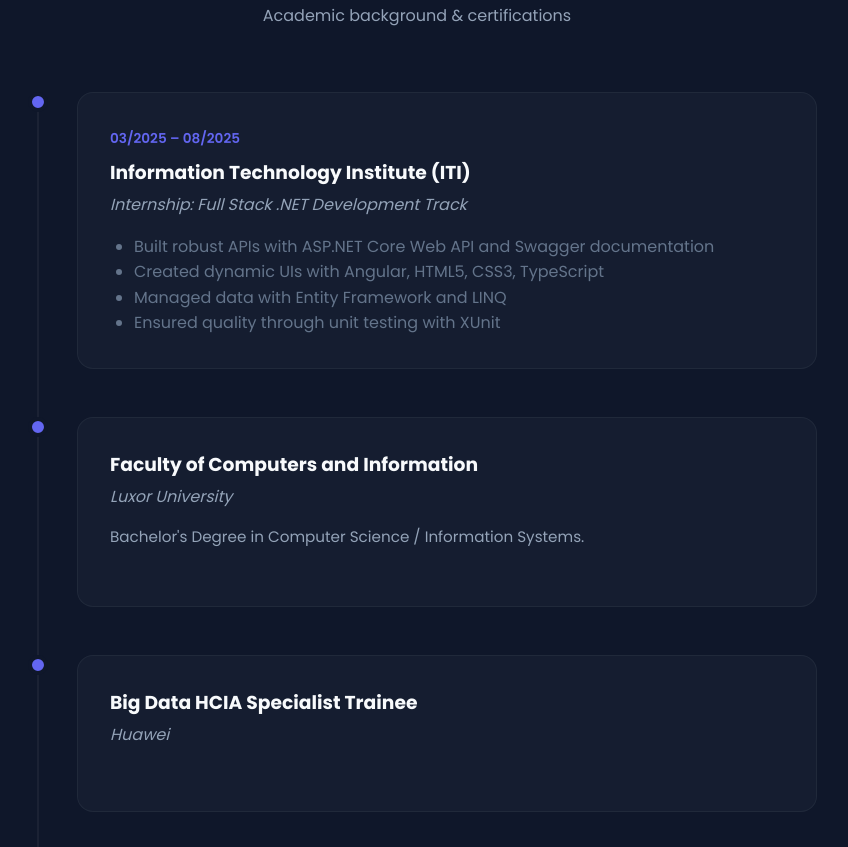
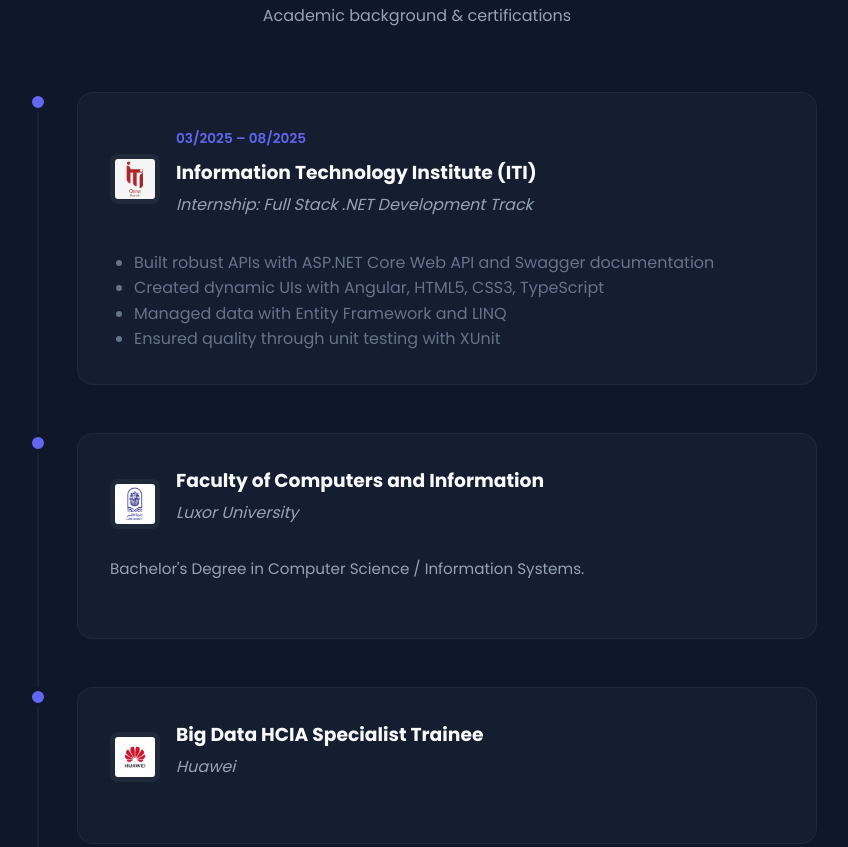
Before and after one commit to AhmedAbouelwafa/Portofilio, a plain HTML site: page index.html in a window 1280 px wide. Shown: the part 3618-4465 px from the top of the page, without its empty margins (223-1071 px from the left). Drawn offline with Linux system fonts and the light colour scheme.

Commit message:
all project

```diff
--- a/index.html
+++ b/index.html
@@ -254,9 +254,15 @@
                     <div class="timeline-item reveal">
                         <div class="timeline-dot"></div>
                         <div class="timeline-content feature-card">
-                            <span class="date">03/2025 – 08/2025</span>
-                            <h3>Information Technology Institute (ITI)</h3>
-                            <p class="role">Internship: Full Stack .NET Development Track</p>
+                            <div class="exp-header">
+                                <img src="images/iti_qena.png" alt="ITI Logo" class="exp-logo"
+                                    onerror="this.style.display='none'">
+                                <div>
+                                    <span class="date">03/2025 – 08/2025</span>
+                                    <h3>Information Technology Institute (ITI)</h3>
+                                    <p class="role">Internship: Full Stack .NET Development Track</p>
+                                </div>
+                            </div>
                             <ul>
                                 <li>Built robust APIs with ASP.NET Core Web API and Swagger documentation</li>
                                 <li>Created dynamic UIs with Angular, HTML5, CSS3, TypeScript</li>
@@ -270,8 +276,14 @@
                     <div class="timeline-item reveal">
                         <div class="timeline-dot"></div>
                         <div class="timeline-content feature-card">
-                            <h3>Faculty of Computers and Information</h3>
-                            <p class="role">Luxor University</p>
+                            <div class="exp-header">
+                                <img src="images/luxor university.png" alt="Luxor University Logo" class="exp-logo"
+                                    onerror="this.style.display='none'">
+                                <div>
+                                    <h3>Faculty of Computers and Information</h3>
+                                    <p class="role">Luxor University</p>
+                                </div>
+                            </div>
                             <p class="description">
                                 Bachelor's Degree in Computer Science / Information Systems.
                             </p>
@@ -284,7 +296,8 @@
                         <div class="timeline-dot"></div>
                         <div class="timeline-content feature-card">
                             <div class="exp-header">
-                                <!-- Optional Huawei Logo -->
+                                <img src="images/huawei.png" alt="Huawei Logo" class="exp-logo"
+                                    onerror="this.style.display='none'">
                                 <div>
                                     <h3>Big Data HCIA Specialist Trainee</h3>
                                     <p class="role">Huawei</p>
```
Also changed, not shown: images/huawei.png (added), images/iti_qena.png (added), images/luxor university.png (added).
